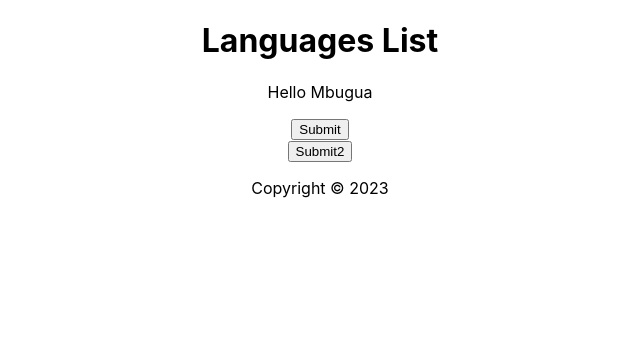
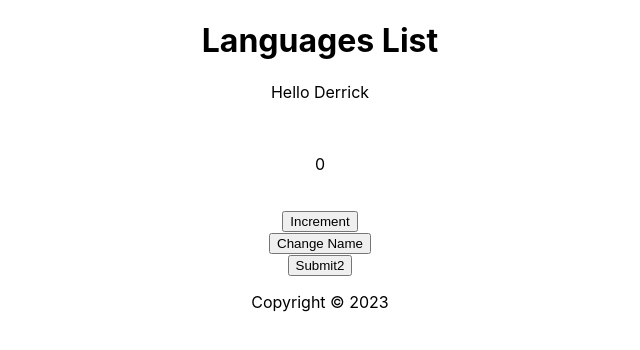
Before and after one commit to DerrickMbugua/react-refresher, a React (Create React App) app: page / in a window 1280 px wide. Shown: the top 350 px of the page, without its empty margins (320-960 px from the left). Built offline with nearby package versions, Linux system fonts and the light colour scheme.

Commit message:
feat: use state hook

```diff
--- a/src/components/Content.jsx
+++ b/src/components/Content.jsx
@@ -1,11 +1,14 @@
 import React from 'react'
+import { useState } from 'react';
 
 const Content = () => {
 
+  const [name, setName] = useState('Derrick');
+  const [count, setCount] = useState(0)
   const handleNameChange = () => {
-    const names = ['Derrick', 'Mbugua', 'Mwema'];
+    const names = ['Sparta', 'Mbugua', 'Mwema'];
     const int = Math.floor(Math.random() * 3);
-    return names[int];
+    setName(names[int]);
   }
 
   const handleSubmit = () => {
@@ -16,10 +19,17 @@ const Content = () => {
     console.log(`${name} was clicked`)
   }
 
+  const increment = () => {
+    // setCount((prevState)=> prevState +1 )
+    setCount(count + 1)
+  }
+
   return (
     <main>
-      <p>Hello {handleNameChange()}</p>
-      <button onClick={handleSubmit}>Submit</button> <br/>
+      <p>Hello {name}</p><br />
+      <p>{count}</p><br />
+      <button onClick={increment}>Increment</button> <br />
+      <button onClick={handleNameChange}>Change Name</button> <br />
       <button onClick={() => handleSubmit2('Derro')}>Submit2</button>
     </main>
   )
```
